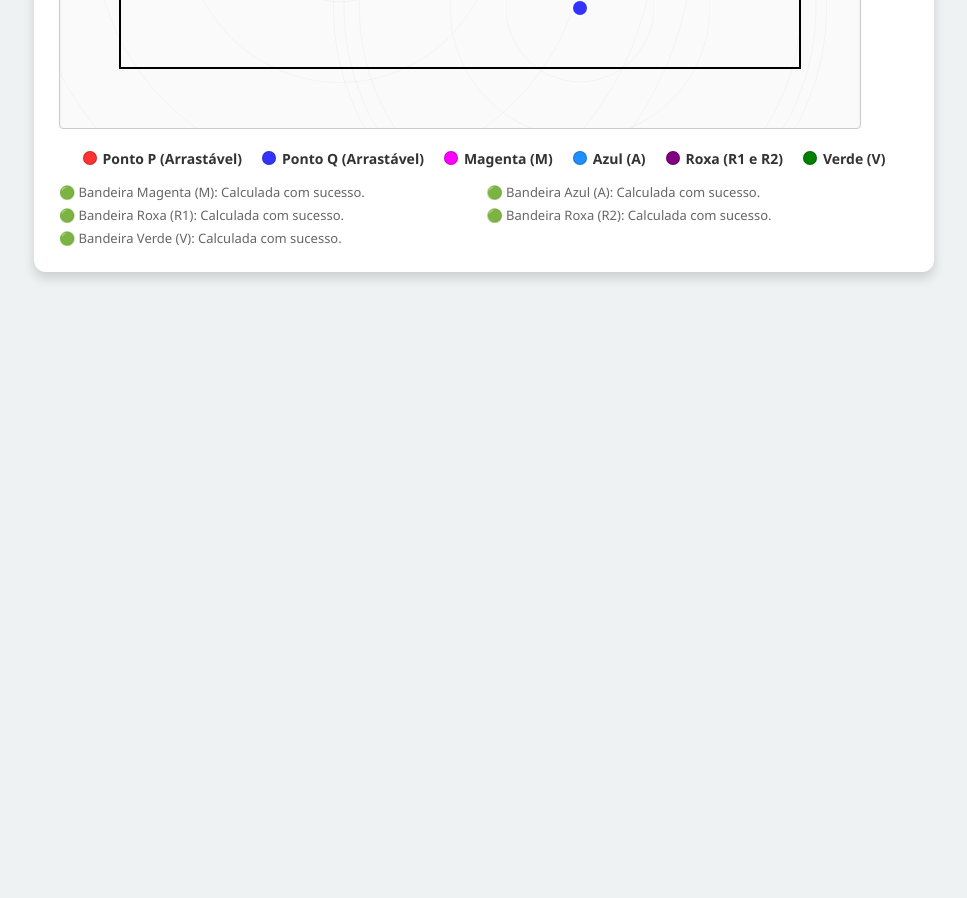
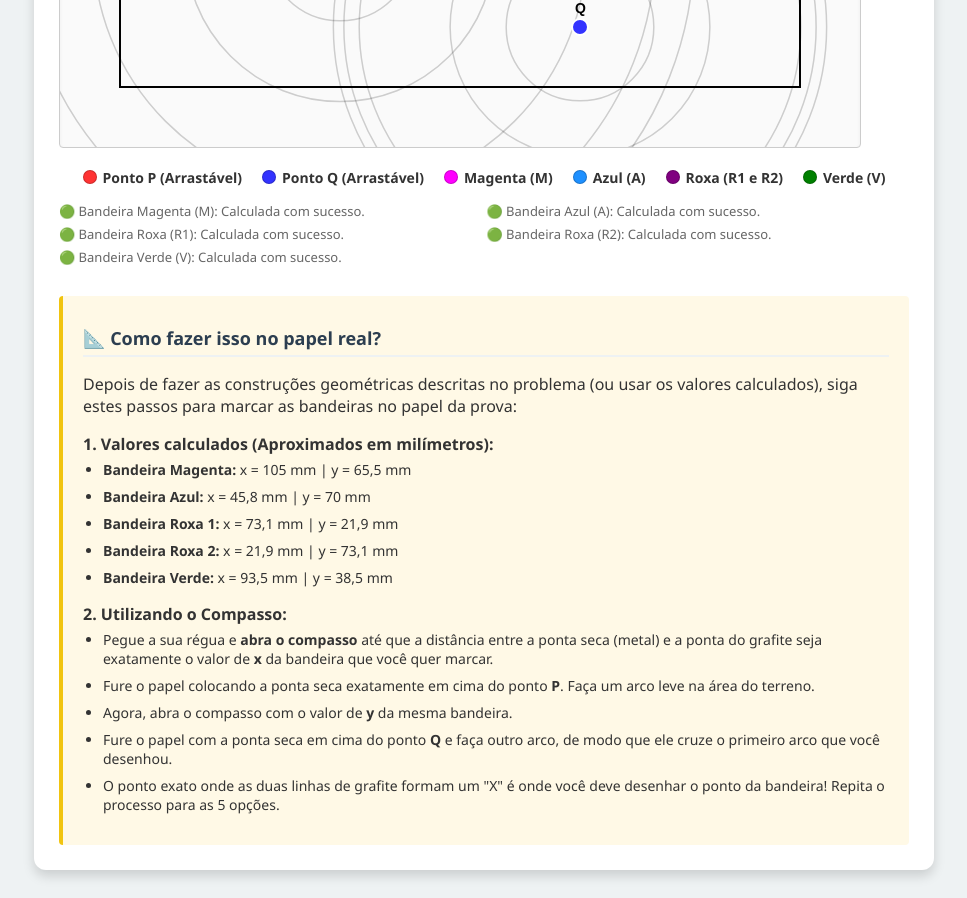
Before and after one commit to thalbl/construcao-bandeira, a plain HTML site: page index.html in a window 1280 px wide. Shown: the part 625-1523 px from the top of the page, without its empty margins (156-1123 px from the left). Before the commit the page ends 925 px from the top, so only its background shows below. Drawn offline with Linux system fonts and the light colour scheme.

Commit message:
Update HTML for language and instructions

```diff
--- a/index.html
+++ b/index.html
@@ -1,5 +1,5 @@
 <!DOCTYPE html>
-<html lang="pt-PT">
+<html lang="pt-BR">
 <head>
     <meta charset="UTF-8">
     <meta name="viewport" content="width=device-width, initial-scale=1.0">
@@ -23,6 +23,7 @@
             width: 100%;
         }
         h1 { font-size: 22px; color: #2c3e50; margin-top: 0; }
+        h2 { font-size: 18px; color: #2c3e50; border-bottom: 2px solid #eef2f3; padding-bottom: 5px; }
         .instructions {
             background: #e8f4fd;
             padding: 10px 15px;
@@ -67,6 +68,15 @@
             grid-template-columns: 1fr 1fr;
             gap: 5px;
         }
+        .paper-guide {
+            margin-top: 30px;
+            background: #fff9e6;
+            padding: 15px 20px;
+            border-left: 4px solid #f1c40f;
+            border-radius: 4px;
+        }
+        .paper-guide ul { margin-top: 5px; padding-left: 20px; }
+        .paper-guide li { margin-bottom: 8px; font-size: 14px; }
     </style>
 </head>
 <body>
@@ -75,9 +85,9 @@
         <h1>Terreno da Escola - Ajuste de P e Q</h1>
 
         <div class="instructions">
-            <strong>Como usar:</strong> <br>
-            1. Clique e <strong>arraste os pontos P e Q</strong> com o rato para os alinhar exatamente como aparecem na sua folha.<br>
-            2. Use o controlador abaixo para definir a distância real (em mm) que mediu com a régua entre P e Q na sua folha.
+            <strong>Como usar o simulador:</strong> <br>
+            1. Clique e <strong>arraste os pontos P e Q</strong> com o mouse para alinhá-los exatamente como aparecem na sua folha impressa.<br>
+            2. Use o controle deslizante abaixo para definir a distância real (em milímetros) que você mediu com a régua entre P e Q no seu papel.
         </div>
 
         <div class="controls">
@@ -98,6 +108,29 @@
         </div>
 
         <div class="status-list" id="statusList"></div>
+
+        <div class="paper-guide">
+            <h2>📐 Como fazer isso no papel real?</h2>
+            <p>Depois de fazer as construções geométricas descritas no problema (ou usar os valores calculados), siga estes passos para marcar as bandeiras no papel da prova:</p>
+
+            <strong>1. Valores calculados (Aproximados em milímetros):</strong>
+            <ul>
+                <li><strong>Bandeira Magenta:</strong> x = 105 mm | y = 65,5 mm</li>
+                <li><strong>Bandeira Azul:</strong> x = 45,8 mm | y = 70 mm</li>
+                <li><strong>Bandeira Roxa 1:</strong> x = 73,1 mm | y = 21,9 mm</li>
+                <li><strong>Bandeira Roxa 2:</strong> x = 21,9 mm | y = 73,1 mm</li>
+                <li><strong>Bandeira Verde:</strong> x = 93,5 mm | y = 38,5 mm</li>
+            </ul>
+
+            <strong>2. Utilizando o Compasso:</strong>
+            <ul>
+                <li>Pegue a sua régua e <strong>abra o compasso</strong> até que a distância entre a ponta seca (metal) e a ponta do grafite seja exatamente o valor de <strong>x</strong> da bandeira que você quer marcar.</li>
+                <li>Fure o papel colocando a ponta seca exatamente em cima do ponto <strong>P</strong>. Faça um arco leve na área do terreno.</li>
+                <li>Agora, abra o compasso com o valor de <strong>y</strong> da mesma bandeira.</li>
+                <li>Fure o papel com a ponta seca em cima do ponto <strong>Q</strong> e faça outro arco, de modo que ele cruze o primeiro arco que você desenhou.</li>
+                <li>O ponto exato onde as duas linhas de grafite formam um "X" é onde você deve desenhar o ponto da bandeira! Repita o processo para as 5 opções.</li>
+            </ul>
+        </div>
     </div>
 
     <script>
@@ -118,20 +151,20 @@
         const a = 60, b = 35, c = 20;
 
         // Cálculos estáticos dos raios (em mm) baseados nas equações
-        const x_M = (a * b) / c;                     // 105 mm
-        const y_M = (a * a) / (c + b);               // 65.45 mm
+        const x_M = (a * b) / c;
+        const y_M = (a * a) / (c + b);
 
-        const x_A = Math.sqrt(a * b);                // 45.83 mm
-        const y_A = (b * c) / (2 * b - a);           // 70 mm
+        const x_A = Math.sqrt(a * b);
+        const y_A = (b * c) / (2 * b - a);
 
-        const delta_R = Math.pow(95, 2) - 4 * 1600;  // 2625
-        const x_R1 = (95 + Math.sqrt(delta_R)) / 2;  // 73.12 mm
-        const y_R1 = (95 - Math.sqrt(delta_R)) / 2;  // 21.88 mm
+        const delta_R = Math.pow(95, 2) - 4 * 1600;
+        const x_R1 = (95 + Math.sqrt(delta_R)) / 2;
+        const y_R1 = (95 - Math.sqrt(delta_R)) / 2;
         const x_R2 = y_R1, y_R2 = x_R1;
 
-        const delta_V = Math.pow(55, 2) - 4 * (-3600); // 17425
-        const y_V = (-55 + Math.sqrt(delta_V)) / 2;  // 38.50 mm
-        const x_V = y_V + 55;                        // 93.50 mm
+        const delta_V = Math.pow(55, 2) - 4 * (-3600);
+        const y_V = (-55 + Math.sqrt(delta_V)) / 2;
+        const x_V = y_V + 55;
 
         const flags = [
             { name: 'Bandeira Magenta (M)', x: x_M, y: y_M, color: 'magenta' },
@@ -193,11 +226,11 @@
                     // Escolhe o ponto que fica voltado para dentro/cima do terreno
                     let pt = pts[0].y < pts[1].y ? pts[0] : pts[1];
 
-                    // Desenhar finos arcos auxiliares (linhas do compasso)
+                    // Desenhar linhas do compasso MAIS ESCURAS
                     ctx.beginPath();
                     ctx.arc(P.x, P.y, r0, 0, 2 * Math.PI);
-                    ctx.strokeStyle = "rgba(0,0,0,0.03)";
-                    ctx.lineWidth = 1;
+                    ctx.strokeStyle = "rgba(0,0,0,0.18)"; // Arcos mais escuros e visíveis
+                    ctx.lineWidth = 1.5;
                     ctx.stroke();
 
                     ctx.beginPath();
@@ -213,8 +246,8 @@
                     ctx.lineWidth = 1.5;
                     ctx.stroke();
 
-                    ctx.fillStyle = '#333';
-                    ctx.font = 'bold 12px Arial';
+                    ctx.fillStyle = '#111';
+                    ctx.font = 'bold 13px Arial';
                     ctx.fillText(flag.name.split(' ')[1], pt.x + 10, pt.y + 4);
 
                     statusList.innerHTML += `<div>🟢 ${flag.name}: Calculada com sucesso.</div>`;
@@ -223,7 +256,7 @@
                 }
             });
 
-            // 4. Desenhar os pontos de controlo P e Q por cima de tudo
+            // 4. Desenhar os pontos de controle P e Q por cima de tudo
             drawControlPoint(P, 'P', '#ff3333');
             drawControlPoint(Q, 'Q', '#3333ff');
         }
@@ -261,12 +294,10 @@
             const mouse = getMousePos(e);
 
             if (dragTarget) {
-                // Prender o ponto dentro dos limites do canvas com alguma margem
                 dragTarget.x = Math.max(10, Math.min(canvas.width - 10, mouse.x));
                 dragTarget.y = Math.max(10, Math.min(canvas.height - 10, mouse.y));
                 draw();
             } else {
-                // Mudar o cursor para indicar que é clicável
                 if (Math.hypot(mouse.x - P.x, mouse.y - P.y) < 15 || Math.hypot(mouse.x - Q.x, mouse.y - Q.y) < 15) {
                     canvas.style.cursor = 'pointer';
                 } else {
```
